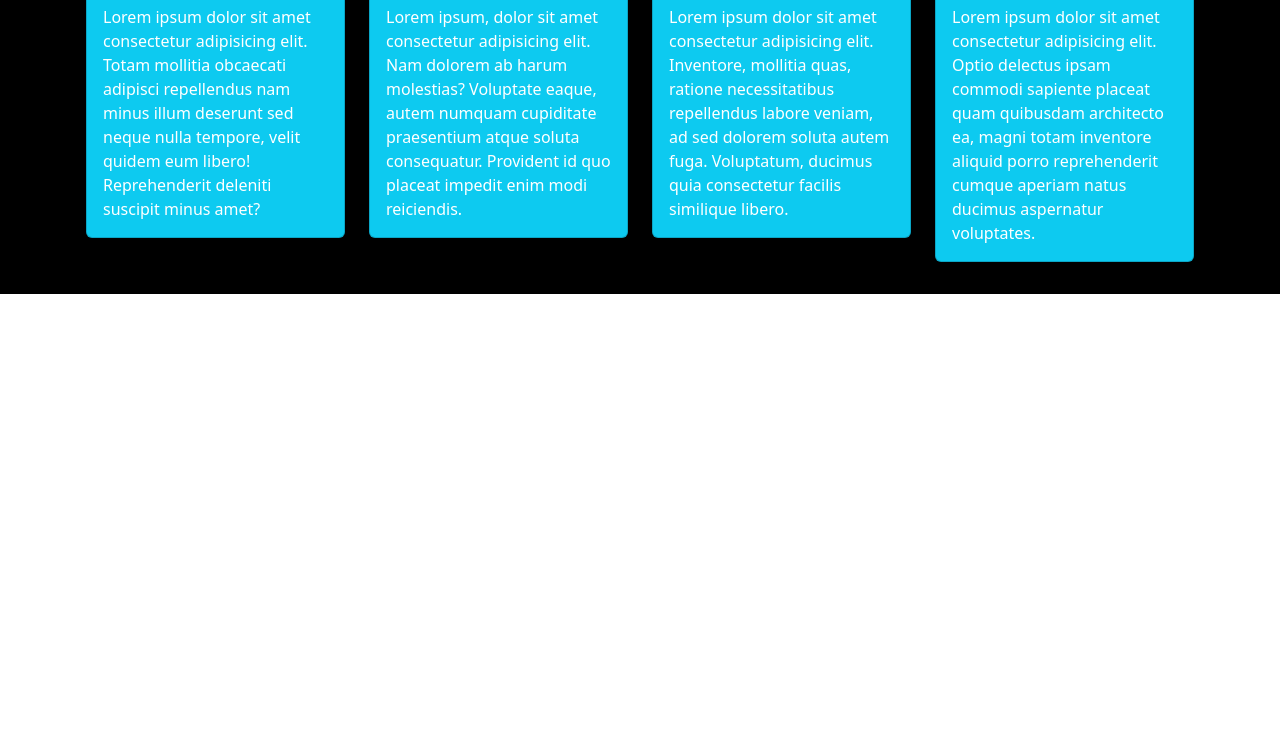
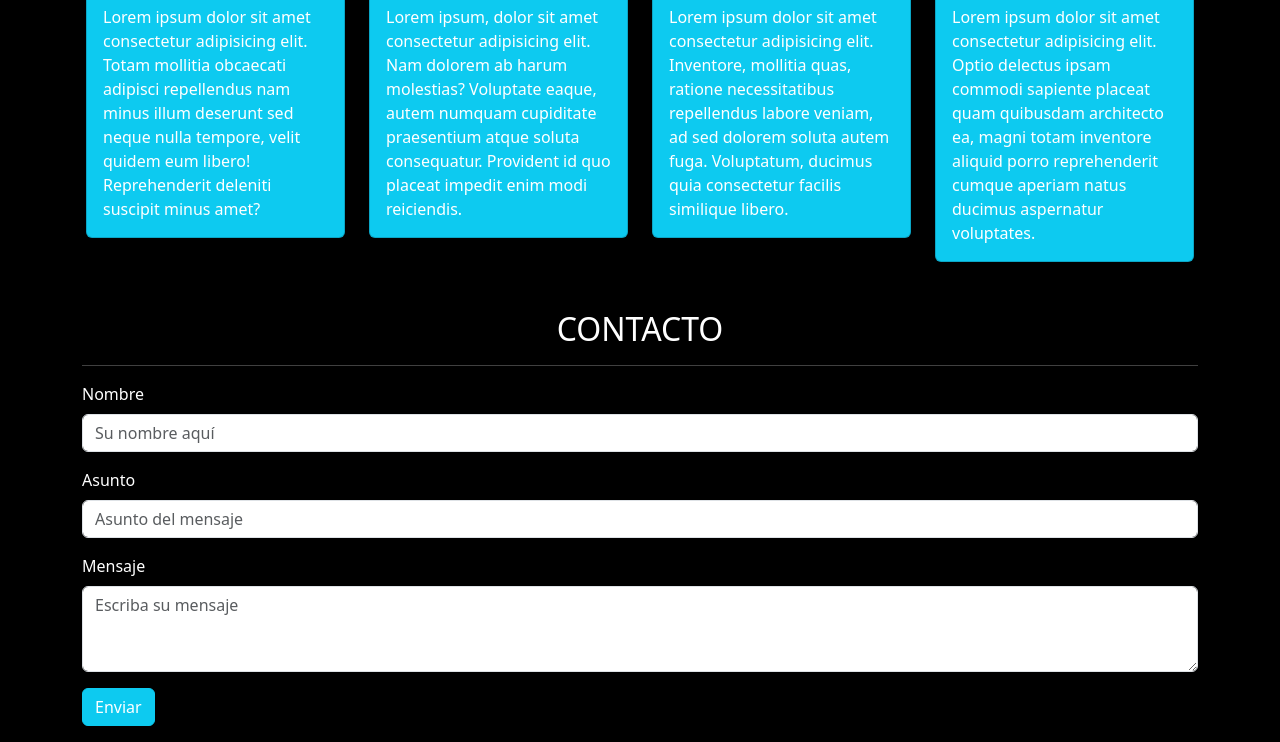
Before and after one commit to JoseMorenoT/Actualizado-Viajes-Chile, a plain HTML site: page index.html in a window 1280 px wide. Shown: the part 1566-2308 px from the top of the page. Before the commit the page ends 1860 px from the top, so only its background shows below. Drawn offline with nearby package versions, Linux system fonts and the light colour scheme.

Commit message:
Formulario Contacto

```diff
--- a/index.html
+++ b/index.html
@@ -195,6 +195,32 @@
             </div>
         </section>
         <!--FIN SECCION DESTACADOS-->
+
+        <!--INICIO SECCION CONTACTO FORMULARIO-->
+        <section class="mx-auto py-3 container" id="contacto">
+            <h2 class="text-center">CONTACTO</h2>
+            <hr>
+            <form class="m-auto">
+                <div class="mb-3">
+                    <label for="exampleFormControlInput1" class="form-label">Nombre</label>
+                    <input type="email" class="form-control" id="exampleFormControlInput1" placeholder="Su nombre aquí">
+                </div>
+                <div class="mb-3">
+                    <label for="exampleFormControlInput1" class="form-label">Asunto</label>
+                    <input type="email" class="form-control" id="exampleFormControlInput1"
+                        placeholder="Asunto del mensaje">
+                </div>
+                <div class="mb-3">
+                    <label for="exampleFormControlTextarea1" class="form-label">Mensaje</label>
+                    <textarea class="form-control" id="exampleFormControlTextarea1" placeholder="Escriba su mensaje"
+                        rows="3"></textarea>
+                </div>
+                <button type="submit" class="btn btn-info text-white">
+                    Enviar
+                </button>
+            </form>
+        </section>
+        <!--FIN SECCION CONTACTO FORMULARIO-->
     </main>
 </body>
 
```
